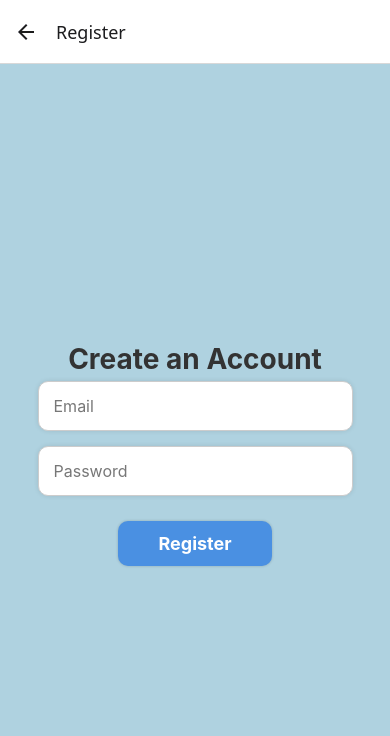
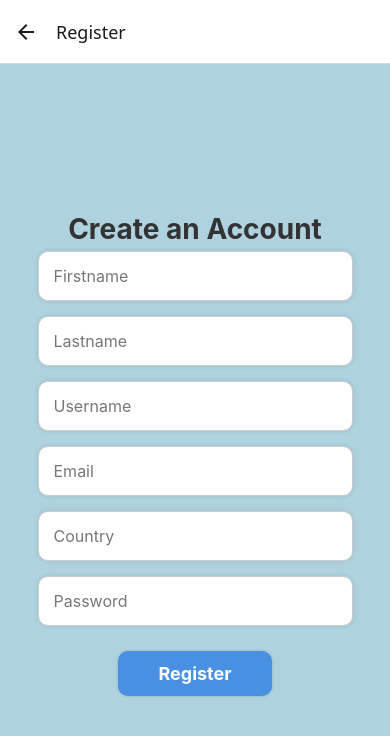
Before and after one commit to RykardBoy/Track-Your-Travel, a React Native app: screen /Register in a window 390 px wide. Shown: the top 736 px of the page. Built offline with nearby package versions, Linux system fonts and the light colour scheme.

Commit message:
ajout des champs pour la register page

```diff
--- a/screens/LoginPage.js
+++ b/screens/LoginPage.js
@@ -9,7 +9,7 @@ const LoginPage = ({ navigation }) => {
 
     // COMMANDE QU'IL FAUT LANCER POUR NGROK : ngrok http http://localhost:8000
 
-    const base = "https://e89b-2a02-aa17-282-3200-520d-9cee-5332-1638.ngrok-free.app/api/login"; // --> changer l'adresse à chaque lancement d'ngrok
+    const base = "http://10.177.235.226:8000/api/login"; // --> changer l'adresse à chaque lancement d'ngrok
     const [username, setUsername] = useState('');
     const [password, setPassword] = useState('');
 
@@ -23,7 +23,7 @@ const LoginPage = ({ navigation }) => {
             body: JSON.stringify({ username, password }),
           });
 
-          const text = await response.text(); // ← 🔍 debug ici
+          const text = await response.text();
           console.log('Réponse brute du serveur :', text); // ← debug visible dans Metro
 
           const data = JSON.parse(text);
--- a/screens/RegisterPage.js
+++ b/screens/RegisterPage.js
@@ -2,7 +2,11 @@ import React, { useState } from 'react';
 import { View, Text, TextInput, TouchableOpacity, StyleSheet } from 'react-native';
 
 const RegisterPage = ({ navigation }) => {
+    const [firstname, setFirstname] = useState('');
+    const [lastname, setLastname] = useState('');
+    const [username, setUsername] = useState('');
     const [email, setEmail] = useState('');
+    const [country, setCountry] = useState('');
     const [password, setPassword] = useState('');
 
     const handleRegister = () => {
@@ -15,12 +19,43 @@ const RegisterPage = ({ navigation }) => {
             <Text style={styles.title}>Create an Account</Text>
             <TextInput
                 style={styles.input}
+                placeholder="Firstname"
+                placeholderTextColor="#777"
+                value={firstname}
+                onChangeText={setFirstname}
+                autoCapitalize="none"
+            />
+            <TextInput
+                style={styles.input}
+                placeholder="Lastname"
+                placeholderTextColor="#777"
+                value={lastname}
+                onChangeText={setLastname}
+
+            />
+            <TextInput
+                style={styles.input}
+                placeholder="Username"
+                placeholderTextColor="#777"
+                value={username}
+                onChangeText={setUsername}
+
+            />
+            <TextInput
+                style={styles.input}
                 placeholder="Email"
                 placeholderTextColor="#777"
                 value={email}
                 onChangeText={setEmail}
-                keyboardType="email-address"
-                autoCapitalize="none"
+
+            />
+            <TextInput
+                style={styles.input}
+                placeholder="Country"
+                placeholderTextColor="#777"
+                value={country}
+                onChangeText={setCountry}
+
             />
             <TextInput
                 style={styles.input}
```
